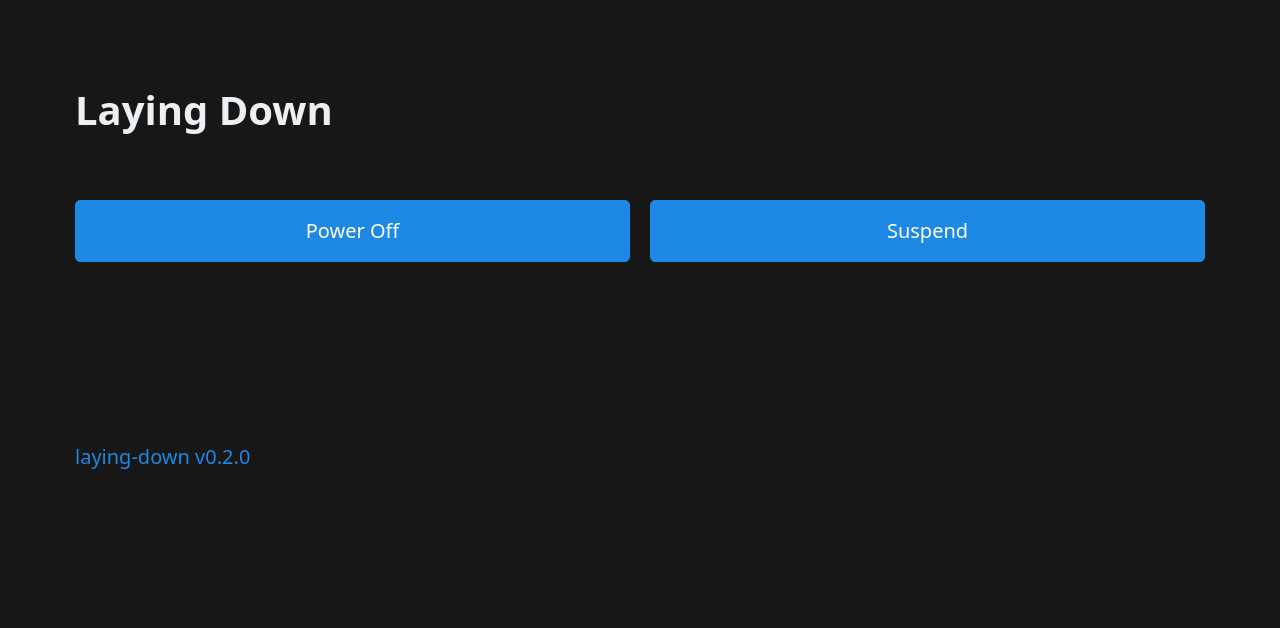
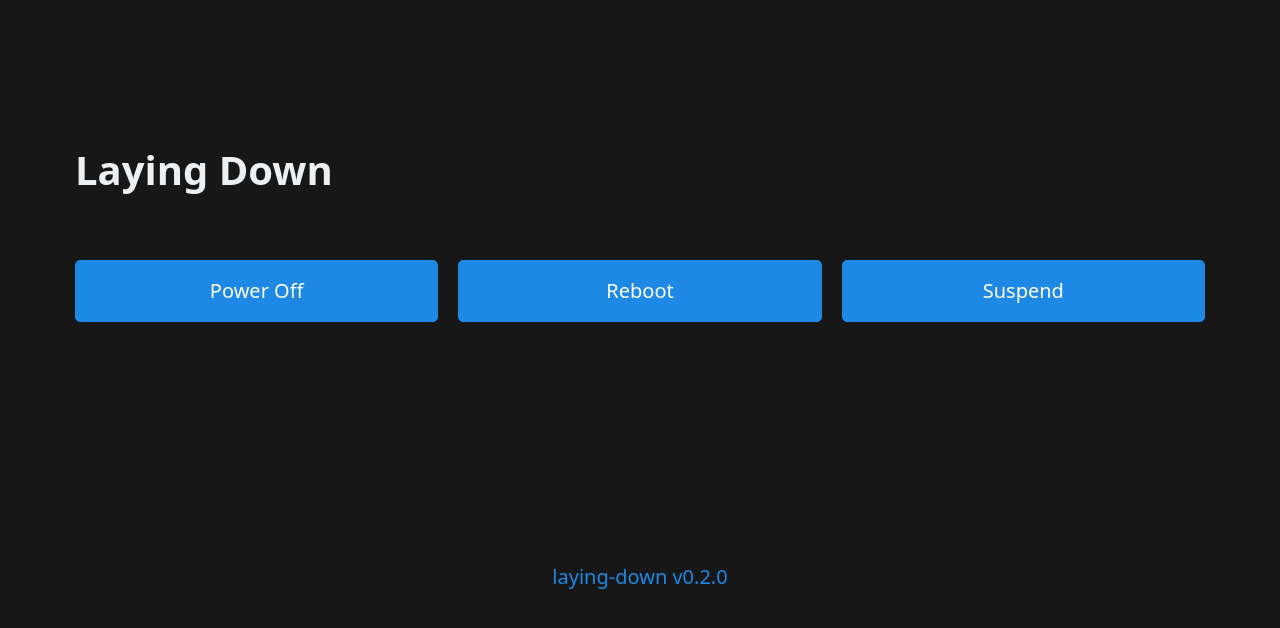
Before and after one commit to fiquell/laying-down, a website: page public/index.html in a window 1280 px wide. Drawn offline with nearby package versions, Linux system fonts and the light colour scheme.

Commit message:
Added reboot method

```diff
--- a/public/index.html
+++ b/public/index.html
@@ -17,6 +17,9 @@
                 <button type="button" hx-post="/power-off" hx-swap="outerHTML">
                     Power Off
                 </button>
+                <button type="button" hx-post="/reboot" hx-swap="outerHTML">
+                    Reboot
+                </button>
                 <button type="button" hx-post="/suspend" hx-swap="outerHTML">
                     Suspend
                 </button>
--- a/public/styles.css
+++ b/public/styles.css
@@ -4,3 +4,12 @@
     --primary-hover: #2196f3;
     --primary-focus: rgba(30, 136, 229, 0.25);
 }
+
+main {
+    margin-top: 3rem;
+}
+
+footer {
+    margin-top: 3rem;
+    text-align: center;
+}
```
Also changed, not shown: src/index.ts (+7 -0 lines).
